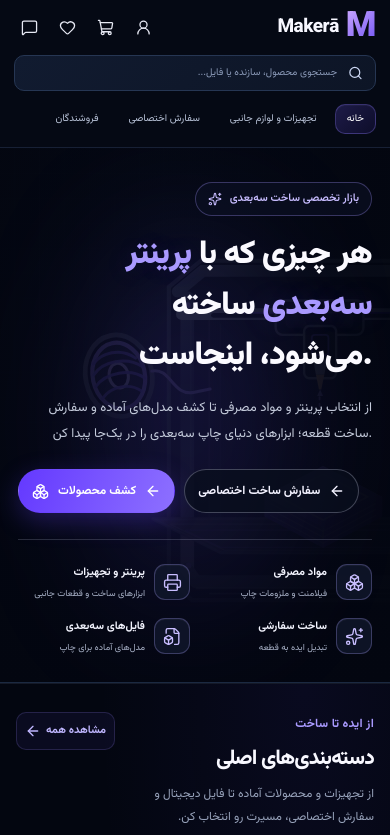
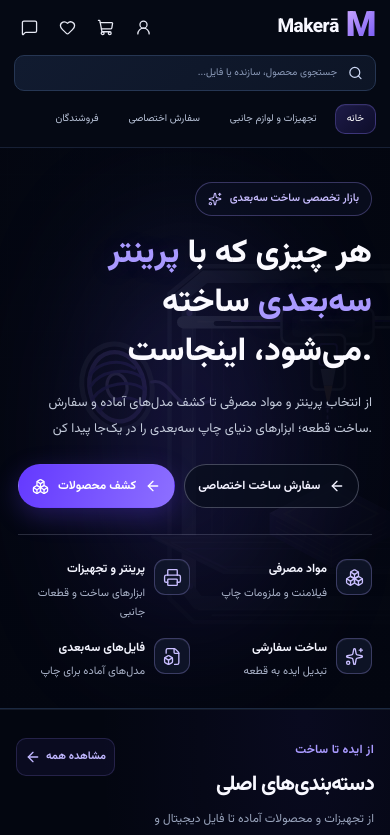
Before and after one commit to ParisaAtaee2000/web-projects, a React (Vite) app in the folder 3d-marketplace/: page / in a window 390 px wide. Shown: the top 835 px of the page. Built offline with nearby package versions, Linux system fonts and the light colour scheme.

Commit message:
Improve Hero Persian type scale and line spacing

```diff
--- a/3d-marketplace/src/components/hero/hero.css
+++ b/3d-marketplace/src/components/hero/hero.css
@@ -95,10 +95,10 @@
   max-width: 650px;
   margin: 0 0 16px;
   color: #fbfaff;
-  font-size: clamp(31px, 3.25vw, 45px);
-  font-weight: 850;
-  line-height: 1.55;
-  letter-spacing: -1.15px;
+  font-size: var(--font-size-display);
+  font-weight: 800;
+  line-height: 1.5;
+  letter-spacing: normal;
   text-wrap: balance;
 }
 
@@ -111,9 +111,9 @@
   max-width: 550px;
   margin: 0 0 28px;
   color: #c5ccdc;
-  font-size: clamp(13px, 1.1vw, 15px);
+  font-size: clamp(14px, 1.1vw, 16px);
   font-weight: 400;
-  line-height: 2.15;
+  line-height: 2;
 }
 
 .hero-actions {
@@ -132,9 +132,9 @@
   padding: 0 19px;
   border: 1px solid transparent;
   border-radius: var(--radius-pill);
-  font-size: 13px;
+  font-size: 14px;
   font-weight: 700;
-  line-height: 1.4;
+  line-height: 1.5;
   white-space: nowrap;
   transition:
     background-color 160ms ease,
@@ -215,14 +215,14 @@
 
 .hero-benefit__copy strong {
   color: #f4f5ff;
-  font-size: 13px;
+  font-size: 14px;
   font-weight: 700;
   line-height: 1.7;
 }
 
 .hero-benefit__copy small {
   color: #aab3c9;
-  font-size: 11px;
+  font-size: 12px;
   font-weight: 400;
   line-height: 1.8;
 }
@@ -310,8 +310,8 @@
   .hero-title {
     margin-bottom: 13px;
     font-size: clamp(28px, 8.4vw, 35px);
-    letter-spacing: -0.8px;
-    line-height: 1.55;
+    letter-spacing: normal;
+    line-height: 1.5;
   }
 
   .hero-content__description {
@@ -348,12 +348,12 @@
   }
 
   .hero-benefit__copy strong {
-    font-size: 11px;
+    font-size: 12px;
   }
 
   .hero-benefit__copy small {
-    font-size: 9px;
-    line-height: 1.7;
+    font-size: 11px;
+    line-height: 1.75;
   }
 }
 
```
